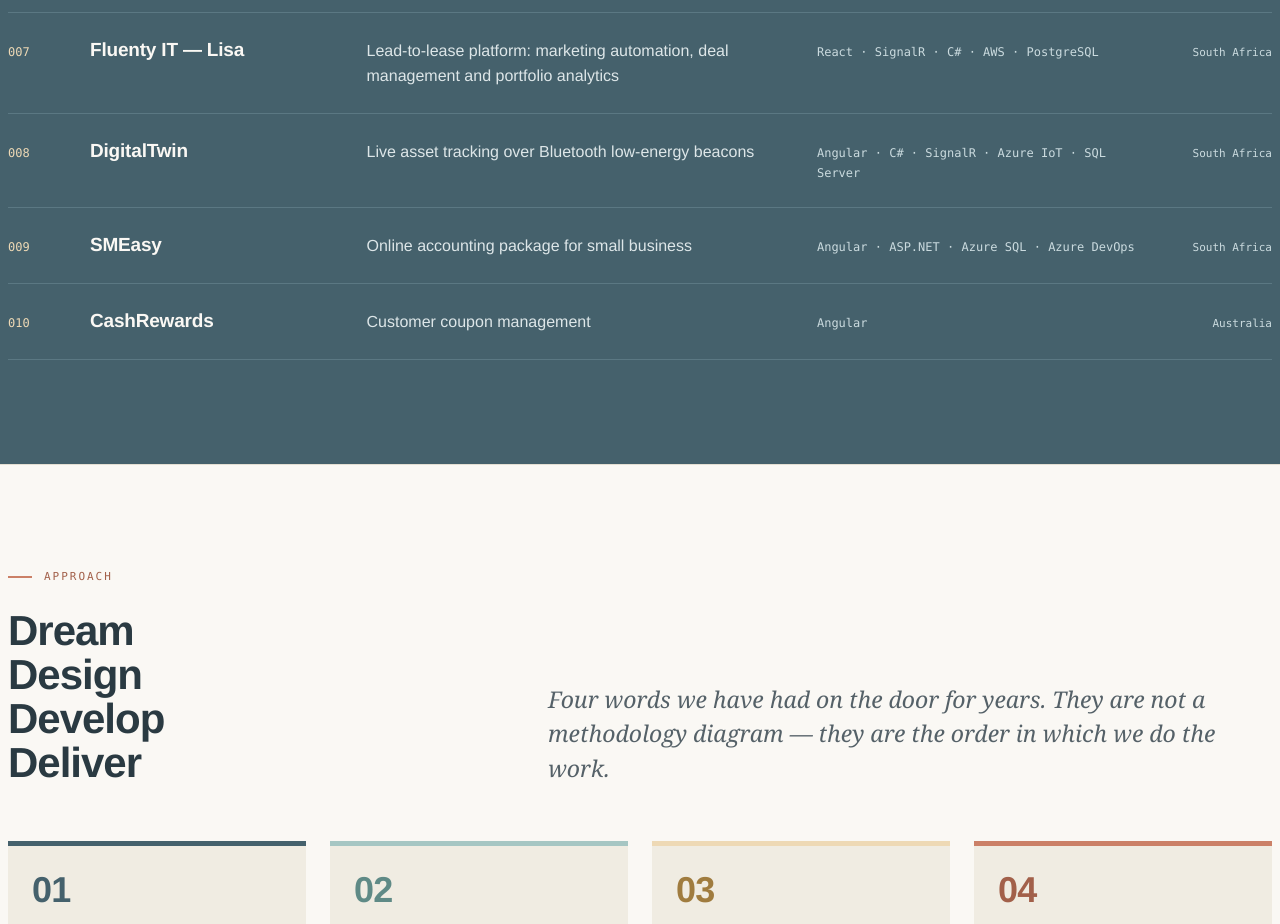
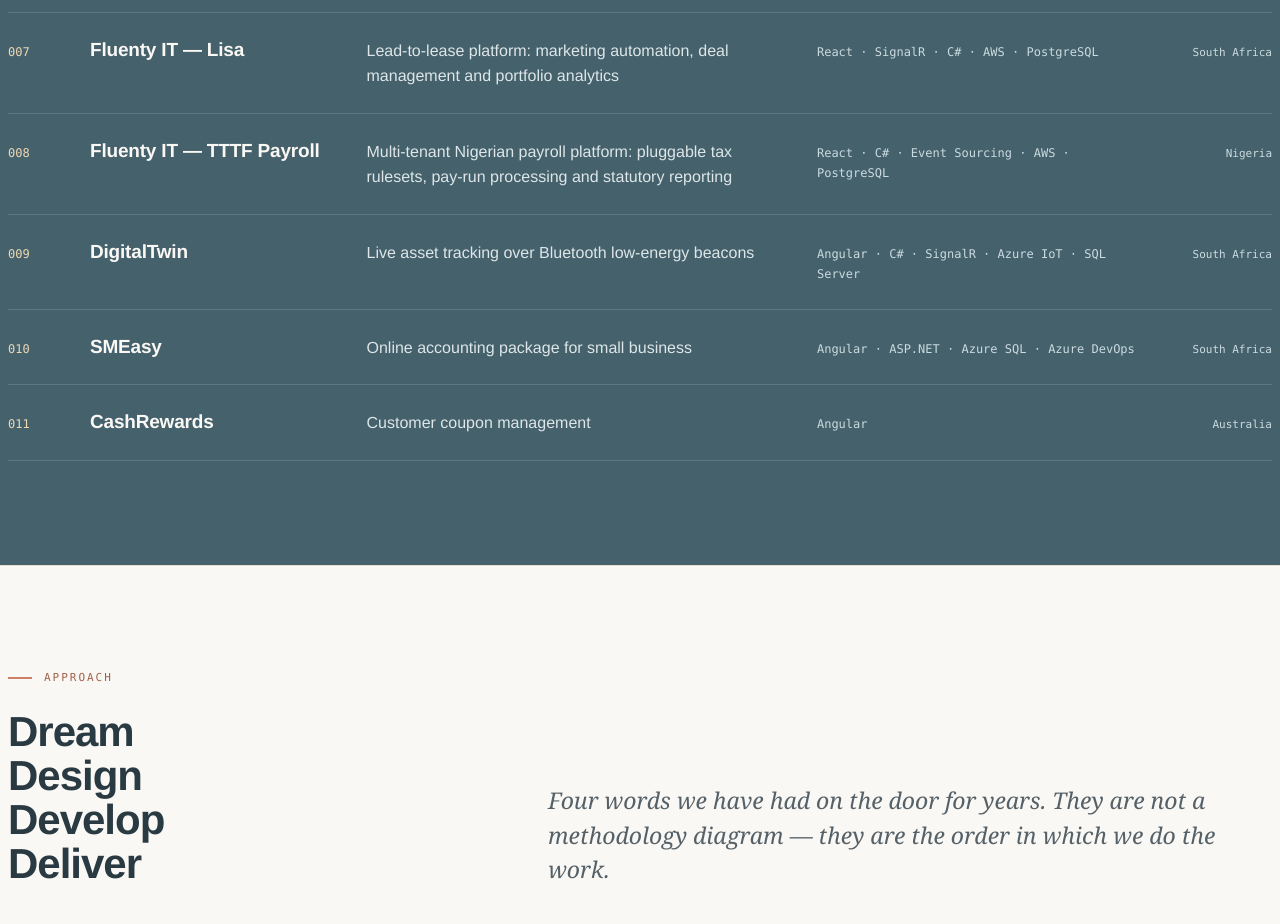
Before and after one commit to halcharger/CodeStreamCoZa, a React (Vite) app: page / in a window 1280 px wide. Shown: the part 2900-3824 px from the top of the page. Built offline with nearby package versions, Linux system fonts and the light colour scheme.

Commit message:
Add Fluenty IT TTTF Payroll to selected work.
Document the multi-tenant Nigerian payroll platform and renumber later project refs.

```diff
--- a/src/content/projects.ts
+++ b/src/content/projects.ts
@@ -60,20 +60,28 @@
   },
   {
     ref: '008',
+    client: 'Fluenty IT — TTTF Payroll',
+    summary:
+      'Multi-tenant Nigerian payroll platform: pluggable tax rulesets, pay-run processing and statutory reporting',
+    stack: ['React', 'C#', 'Event Sourcing', 'AWS', 'PostgreSQL'],
+    location: 'Nigeria',
+  },
+  {
+    ref: '009',
     client: 'DigitalTwin',
     summary: 'Live asset tracking over Bluetooth low-energy beacons',
     stack: ['Angular', 'C#', 'SignalR', 'Azure IoT', 'SQL Server'],
     location: 'South Africa',
   },
   {
-    ref: '009',
+    ref: '010',
     client: 'SMEasy',
     summary: 'Online accounting package for small business',
     stack: ['Angular', 'ASP.NET', 'Azure SQL', 'Azure DevOps'],
     location: 'South Africa',
   },
   {
-    ref: '010',
+    ref: '011',
     client: 'CashRewards',
     summary: 'Customer coupon management',
     stack: ['Angular'],
```
